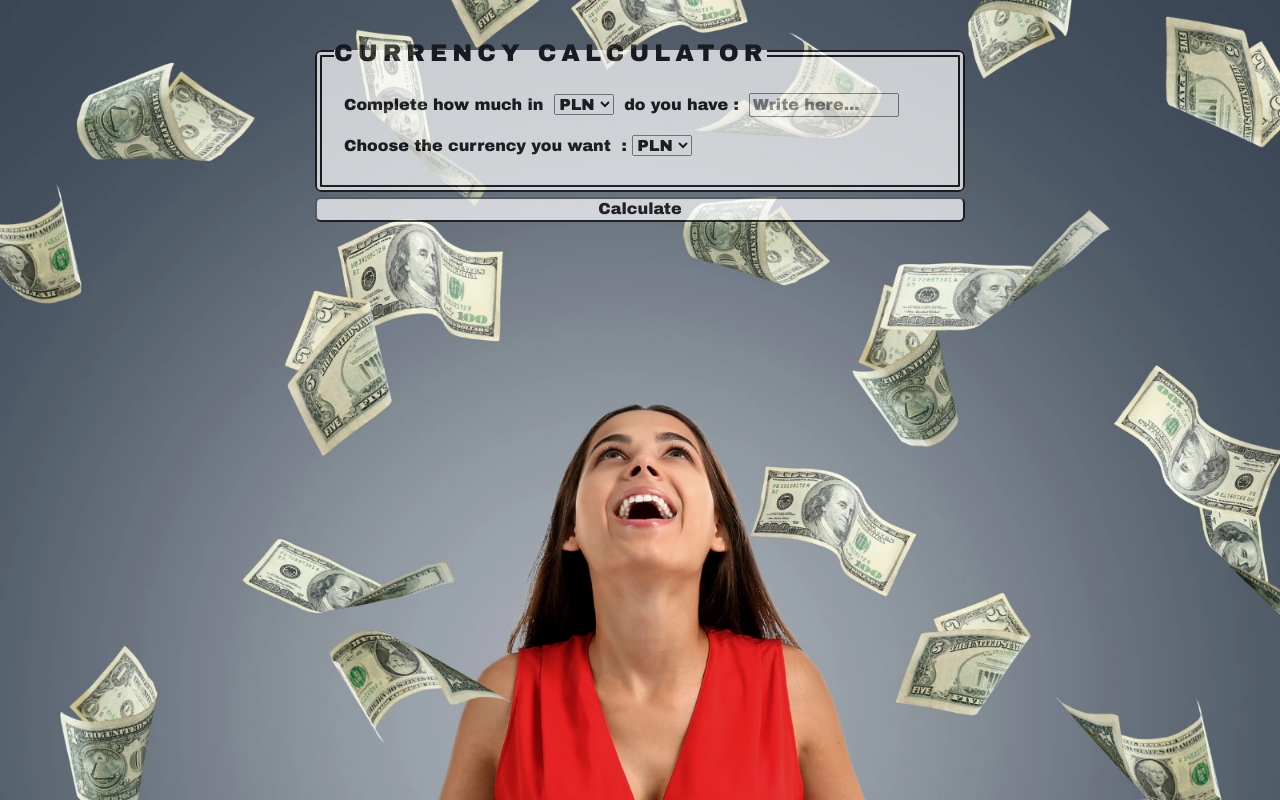
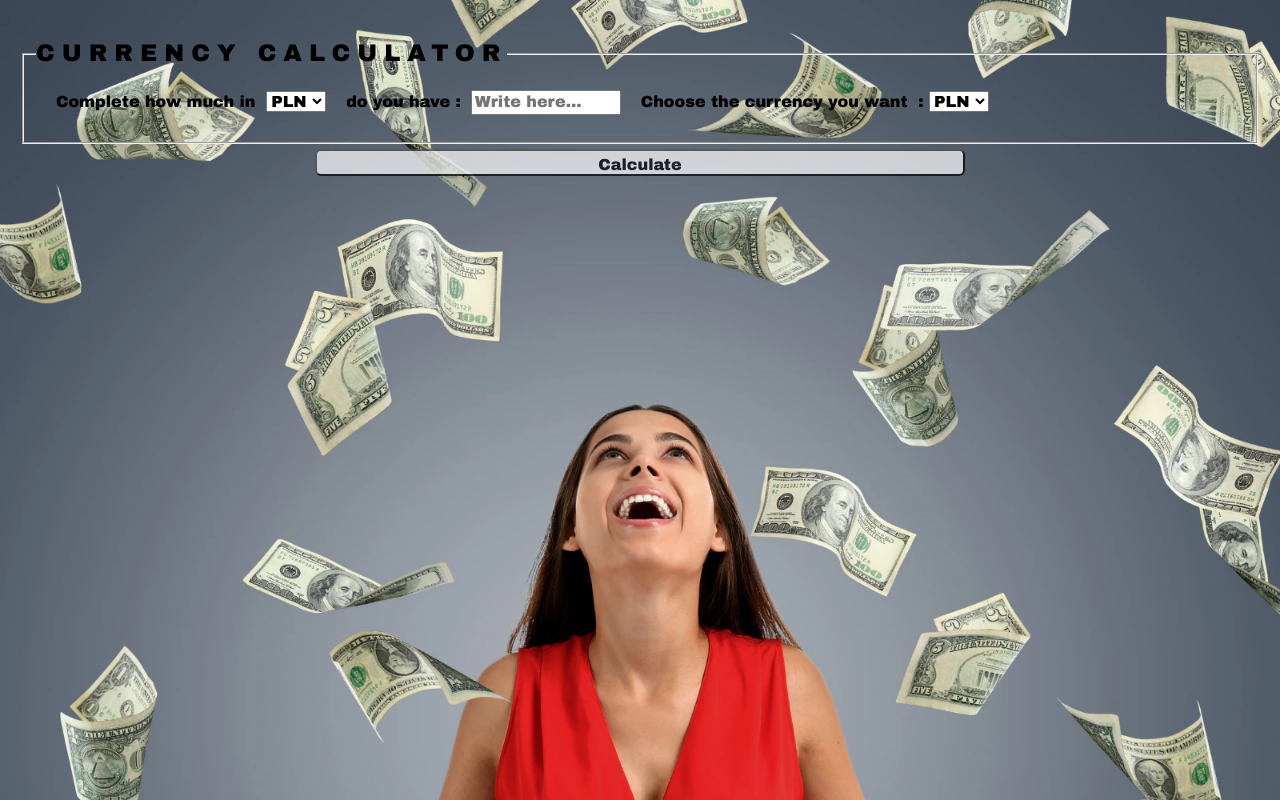
Before and after one commit to WoytekMig/currency-converter-with-react, a React (Create React App) app: page / in a window 1280 px wide. Built offline with nearby package versions, Linux system fonts and the light colour scheme.

Commit message:
adding some space to the formfield and making legend more visible

```diff
--- a/src/Form/Span/index.css
+++ b/src/Form/Span/index.css
@@ -1,4 +1,4 @@
 .span {
     display: inline-block;
-    padding: 10px 0 10px 10px;
+    padding: 20px 0 20px 20px;
 }
--- a/src/Form/index.css
+++ b/src/Form/index.css
@@ -1,21 +1,23 @@
-.form {
-    border-style: double;
-    border-width: 7px;
-    border-style: double;
-    border-color: black;
-    border-radius: 6px;
+.form__fieldset {
     max-width: 650px;
     margin: auto;
-    background-color: hsl(0, 0%, 100%);
-    opacity: 0.7;
     padding-top: 15px;
     padding-bottom: 20px;
+    opacity: 0.7;
 }
 
 .form__legend {
     font-size: x-large;
-    letter-spacing: 5px;
+    letter-spacing: 7px;
     text-transform: uppercase;
+}
+
+.form__border {
+    background-color: hsl(0, 0%, 100%);
+    border-style: double;
+    border-color: black;
+    border-radius: 6px;
+    border-width: 7px;
 }
 
 .form__text {
@@ -44,6 +46,9 @@
     max-width: 650px;
     background-color: hsl(0, 0%, 100%);
     opacity: 0.7;
+    display: flex;
+    justify-content: center;
+    padding: 5px 4px 0 4px;
 }
 
 .form__button:hover {
```
